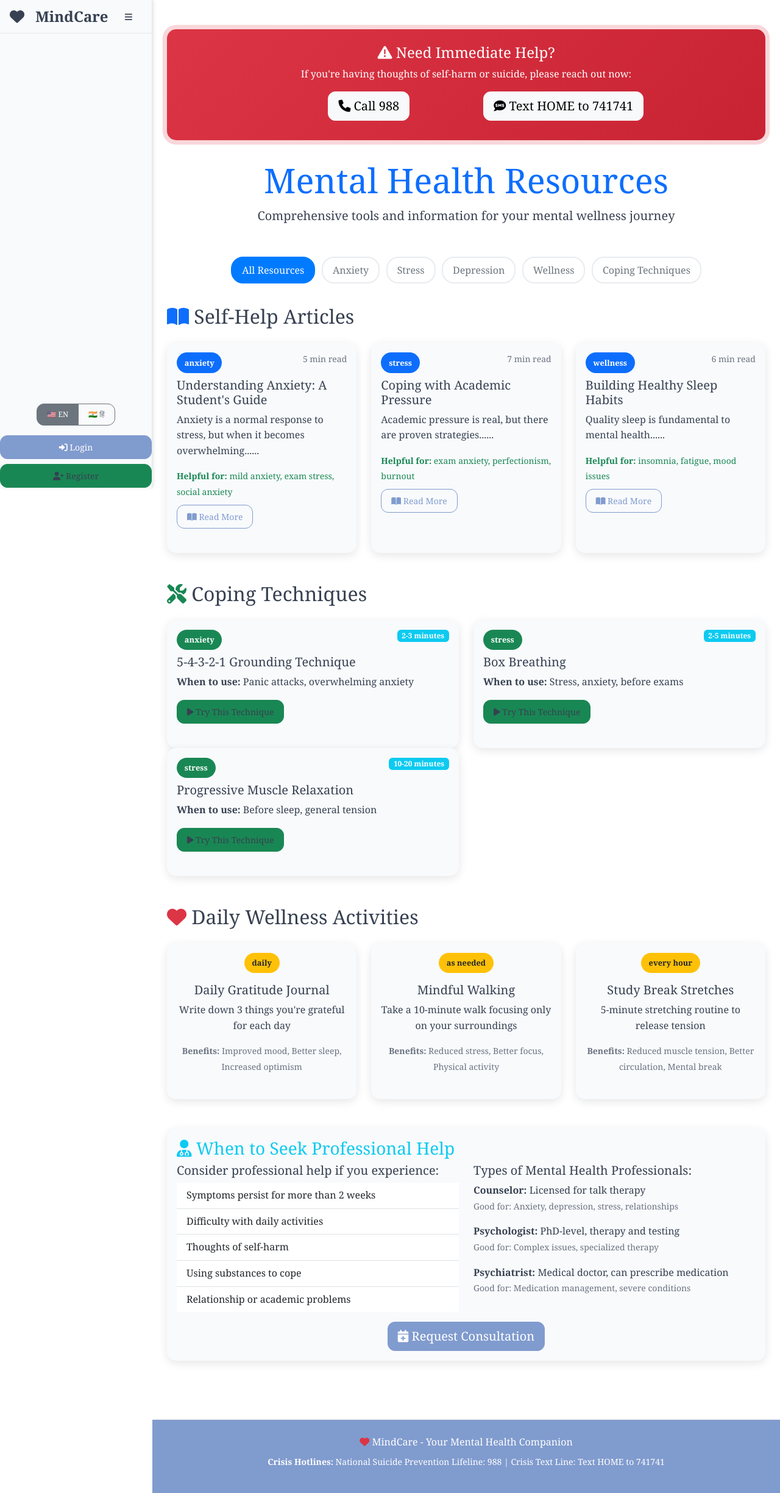
After one commit to SarangRao20/SIH-MentalHealth, a Flask app: template templates/resources.html in a window 1280 px wide. The commit adds this page. Shown: the whole page at 61% size. Run offline with Flask 3, Linux system fonts and the light colour scheme; the template is opened without the code that fills it, so the values that code supplies are empty; parts of the project's set-up code (start-up, migrations or seed data) failed here and were passed over.

Commit message:
added resources

```diff
--- a/routes.py
+++ b/routes.py
@@ -620,6 +620,12 @@ def submit_assessment():
         print(f"Debug: Error in submit_assessment: {e}")
         flash(f'Error processing assessment: {str(e)}', 'error')
         return redirect(url_for('assessments'))
+
+@app.route('/resources')
+@login_required
+def resources():
+    """Mental Health Resources page with coping strategies and self-help content"""
+    return render_template('resources.html')
 
 @app.route('/meditation')
 @login_required
--- a/templates/base.html
+++ b/templates/base.html
@@ -64,6 +64,12 @@
                 <a href="{{ url_for('meditation') }}">
                     <i class="fas fa-leaf icon"></i>
                     <span class="label">{{ _('Meditation') }}</span>
+                </a>
+            </li>
+            <li>
+                <a href="{{ url_for('resources') }}">
+                    <i class="fas fa-book-medical icon"></i>
+                    <span class="label">{{ _('Resources') }}</span>
                 </a>
             </li>
             <li>
--- /dev/null
+++ b/templates/resources.html
@@ -0,0 +1,357 @@
+{% extends "base.html" %}
+
+{% block title %}Mental Health Resources - MindCare{% endblock %}
+
+{% block extra_head %}
+<style>
+    .resource-card {
+        border: none;
+        border-radius: 15px;
+        box-shadow: 0 4px 15px rgba(0,0,0,0.1);
+        transition: transform 0.3s ease, box-shadow 0.3s ease;
+        margin-bottom: 1.5rem;
+    }
+
+    .resource-card:hover {
+        transform: translateY(-5px);
+        box-shadow: 0 8px 25px rgba(0,0,0,0.15);
+    }
+
+    .category-badge {
+        border-radius: 20px;
+        font-size: 0.8rem;
+        font-weight: 600;
+        padding: 0.4rem 0.8rem;
+    }
+
+    .crisis-alert {
+        background: linear-gradient(135deg, #dc3545, #c82333);
+        color: white;
+        border-radius: 15px;
+        padding: 1.5rem;
+        margin-bottom: 2rem;
+        animation: pulse 2s infinite;
+    }
+
+    @keyframes pulse {
+        0% { box-shadow: 0 0 0 0 rgba(220, 53, 69, 0.7); }
+        70% { box-shadow: 0 0 0 10px rgba(220, 53, 69, 0); }
+        100% { box-shadow: 0 0 0 0 rgba(220, 53, 69, 0); }
+    }
+
+    .technique-steps {
+        background: #f8f9fa;
+        border-radius: 10px;
+        padding: 1rem;
+        margin: 1rem 0;
+    }
+
+    .filter-buttons {
+        margin-bottom: 2rem;
+    }
+
+    .filter-btn {
+        border-radius: 20px;
+        margin: 0.2rem;
+        border: 2px solid #e9ecef;
+        background: white;
+        color: #6c757d;
+        transition: all 0.3s ease;
+    }
+
+    .filter-btn.active,
+    .filter-btn:hover {
+        background: #007bff;
+        color: white;
+        border-color: #007bff;
+    }
+</style>
+{% endblock %}
+
+{% block content %}
+<div class="container mt-4">
+    <!-- Crisis Support Alert -->
+    <div class="crisis-alert text-center">
+        <h4><i class="fas fa-exclamation-triangle"></i> Need Immediate Help?</h4>
+        <p class="mb-3">If you're having thoughts of self-harm or suicide, please reach out now:</p>
+        <div class="row justify-content-center">
+            <div class="col-md-4 mb-2">
+                <a href="tel:988" class="btn btn-light btn-lg">
+                    <i class="fas fa-phone"></i> Call 988
+                </a>
+            </div>
+            <div class="col-md-4 mb-2">
+                <a href="sms:741741&body=HOME" class="btn btn-light btn-lg">
+                    <i class="fas fa-sms"></i> Text HOME to 741741
+                </a>
+            </div>
+        </div>
+    </div>
+
+    <!-- Page Header -->
+    <div class="text-center mb-5">
+        <h1 class="display-4 text-primary">Mental Health Resources</h1>
+        <p class="lead">Comprehensive tools and information for your mental wellness journey</p>
+    </div>
+
+    <!-- Filter Buttons -->
+    <div class="filter-buttons text-center">
+        <button class="btn filter-btn active" data-filter="all">All Resources</button>
+        <button class="btn filter-btn" data-filter="anxiety">Anxiety</button>
+        <button class="btn filter-btn" data-filter="stress">Stress</button>
+        <button class="btn filter-btn" data-filter="depression">Depression</button>
+        <button class="btn filter-btn" data-filter="wellness">Wellness</button>
+        <button class="btn filter-btn" data-filter="techniques">Coping Techniques</button>
+    </div>
+
+    <!-- Self-Help Articles Section -->
+    <div class="row">
+        <div class="col-12">
+            <h2 class="mb-4"><i class="fas fa-book-open text-primary"></i> Self-Help Articles</h2>
+        </div>
+    </div>
+
+    <div class="row" id="articles-container">
+        <!-- Articles will be loaded dynamically -->
+    </div>
+
+    <!-- Coping Techniques Section -->
+    <div class="row mt-5">
+        <div class="col-12">
+            <h2 class="mb-4"><i class="fas fa-tools text-success"></i> Coping Techniques</h2>
+        </div>
+    </div>
+
+    <div class="row" id="techniques-container">
+        <!-- Techniques will be loaded dynamically -->
+    </div>
+
+    <!-- Wellness Activities Section -->
+    <div class="row mt-5">
+        <div class="col-12">
+            <h2 class="mb-4"><i class="fas fa-heart text-danger"></i> Daily Wellness Activities</h2>
+        </div>
+    </div>
+
+    <div class="row" id="wellness-container">
+        <!-- Activities will be loaded dynamically -->
+    </div>
+
+    <!-- Professional Help Guide -->
+    <div class="row mt-5">
+        <div class="col-12">
+            <div class="card resource-card">
+                <div class="card-body">
+                    <h3 class="card-title text-info"><i class="fas fa-user-md"></i> When to Seek Professional Help</h3>
+                    <div class="row">
+                        <div class="col-md-6">
+                            <h5>Consider professional help if you experience:</h5>
+                            <ul class="list-group list-group-flush">
+                                <li class="list-group-item">Symptoms persist for more than 2 weeks</li>
+                                <li class="list-group-item">Difficulty with daily activities</li>
+                                <li class="list-group-item">Thoughts of self-harm</li>
+                                <li class="list-group-item">Using substances to cope</li>
+                                <li class="list-group-item">Relationship or academic problems</li>
+                            </ul>
+                        </div>
+                        <div class="col-md-6">
+                            <h5>Types of Mental Health Professionals:</h5>
+                            <div class="mb-3">
+                                <strong>Counselor:</strong> Licensed for talk therapy<br>
+                                <small class="text-muted">Good for: Anxiety, depression, stress, relationships</small>
+                            </div>
+                            <div class="mb-3">
+                                <strong>Psychologist:</strong> PhD-level, therapy and testing<br>
+                                <small class="text-muted">Good for: Complex issues, specialized therapy</small>
+                            </div>
+                            <div class="mb-3">
+                                <strong>Psychiatrist:</strong> Medical doctor, can prescribe medication<br>
+                                <small class="text-muted">Good for: Medication management, severe conditions</small>
+                            </div>
+                        </div>
+                    </div>
+                    <div class="text-center mt-3">
+                        <a href="{{ url_for('consultation') }}" class="btn btn-primary btn-lg">
+                            <i class="fas fa-calendar-plus"></i> Request Consultation
+                        </a>
+                    </div>
+                </div>
+            </div>
+        </div>
+    </div>
+</div>
+
+<!-- Technique Modal -->
+<div class="modal fade" id="techniqueModal" tabindex="-1">
+    <div class="modal-dialog modal-lg">
+        <div class="modal-content">
+            <div class="modal-header">
+                <h5 class="modal-title" id="techniqueModalTitle"></h5>
+                <button type="button" class="btn-close" data-bs-dismiss="modal"></button>
+            </div>
+            <div class="modal-body" id="techniqueModalBody">
+                <!-- Technique details will be loaded here -->
+            </div>
+        </div>
+    </div>
+</div>
+{% endblock %}
+
+{% block extra_scripts %}
+<script>
+document.addEventListener('DOMContentLoaded', function() {
+    // Load resources from JSON file
+    fetch('/static/resources/mental_health_resources.json')
+        .then(response => response.json())
+        .then(data => {
+            loadArticles(data.self_help_articles);
+            loadTechniques(data.coping_strategies);
+            loadWellnessActivities(data.wellness_activities);
+        })
+        .catch(error => console.error('Error loading resources:', error));
+
+    // Filter functionality
+    document.querySelectorAll('.filter-btn').forEach(btn => {
+        btn.addEventListener('click', function() {
+            // Update active button
+            document.querySelectorAll('.filter-btn').forEach(b => b.classList.remove('active'));
+            this.classList.add('active');
+
+            const filter = this.dataset.filter;
+            filterResources(filter);
+        });
+    });
+});
+
+function loadArticles(articles) {
+    const container = document.getElementById('articles-container');
+    articles.forEach(article => {
+        const col = document.createElement('div');
+        col.className = 'col-md-6 col-lg-4 resource-item';
+        col.dataset.categories = article.tags.join(' ');
+
+        col.innerHTML = `
+            <div class="card resource-card h-100">
+                <div class="card-body">
+                    <div class="d-flex justify-content-between align-items-start mb-2">
+                        <span class="category-badge bg-primary text-white">${article.category}</span>
+                        <small class="text-muted">${article.duration}</small>
+                    </div>
+                    <h5 class="card-title">${article.title}</h5>
+                    <p class="card-text">${article.content.substring(0, 100)}...</p>
+                    <div class="mb-2">
+                        <small class="text-success"><strong>Helpful for:</strong> ${article.helpful_for.join(', ')}</small>
+                    </div>
+                    <button class="btn btn-outline-primary btn-sm" onclick="readArticle('${article.title}', '${article.content}')">
+                        <i class="fas fa-book-open"></i> Read More
+                    </button>
+                </div>
+            </div>
+        `;
+        container.appendChild(col);
+    });
+}
+
+function loadTechniques(techniques) {
+    const container = document.getElementById('techniques-container');
+    techniques.forEach(technique => {
+        const col = document.createElement('div');
+        col.className = 'col-md-6 resource-item';
+        col.dataset.categories = technique.category;
+
+        col.innerHTML = `
+            <div class="card resource-card h-100">
+                <div class="card-body">
+                    <div class="d-flex justify-content-between align-items-start mb-2">
+                        <span class="category-badge bg-success text-white">${technique.category}</span>
+                        <span class="badge bg-info">${technique.duration}</span>
+                    </div>
+                    <h5 class="card-title">${technique.title}</h5>
+                    <p class="card-text"><strong>When to use:</strong> ${technique.when_to_use}</p>
+                    <button class="btn btn-success btn-sm" onclick="showTechnique(${technique.id}, '${technique.title}', '${technique.steps.join('|')}', '${technique.duration}')">
+                        <i class="fas fa-play"></i> Try This Technique
+                    </button>
+                </div>
+            </div>
+        `;
+        container.appendChild(col);
+    });
+}
+
+function loadWellnessActivities(activities) {
+    const container = document.getElementById('wellness-container');
+    activities.forEach(activity => {
+        const col = document.createElement('div');
+        col.className = 'col-md-4 resource-item';
+        col.dataset.categories = activity.category;
+
+        col.innerHTML = `
+            <div class="card resource-card h-100">
+                <div class="card-body text-center">
+                    <span class="category-badge bg-warning text-dark mb-3 d-inline-block">${activity.frequency}</span>
+                    <h5 class="card-title">${activity.title}</h5>
+                    <p class="card-text">${activity.instructions}</p>
+                    <div class="mt-auto">
+                        <small class="text-muted"><strong>Benefits:</strong> ${activity.benefits.join(', ')}</small>
+                    </div>
+                </div>
+            </div>
+        `;
+        container.appendChild(col);
+    });
+}
+
+function filterResources(filter) {
+    const items = document.querySelectorAll('.resource-item');
+    items.forEach(item => {
+        if (filter === 'all') {
+            item.style.display = 'block';
+        } else {
+            const categories = item.dataset.categories.toLowerCase();
+            if (categories.includes(filter)) {
+                item.style.display = 'block';
+            } else {
+                item.style.display = 'none';
+            }
+        }
+    });
+}
+
+function showTechnique(id, title, stepsStr, duration) {
+    const steps = stepsStr.split('|');
+    const modal = document.getElementById('techniqueModal');
+    const modalTitle = document.getElementById('techniqueModalTitle');
+    const modalBody = document.getElementById('techniqueModalBody');
+
+    modalTitle.textContent = title;
+    modalBody.innerHTML = `
+        <div class="text-center mb-3">
+            <span class="badge bg-info fs-6">${duration}</span>
+        </div>
+        <div class="technique-steps">
+            <h6>Steps to follow:</h6>
+            <ol>
+                ${steps.map(step => `<li class="mb-2">${step}</li>`).join('')}
+            </ol>
+        </div>
+        <div class="text-center mt-4">
+            <button class="btn btn-success" onclick="startGuidedTechnique('${title}', '${stepsStr}')">
+                <i class="fas fa-play"></i> Start Guided Practice
+            </button>
+        </div>
+    `;
+
+    new bootstrap.Modal(modal).show();
+}
+
+function startGuidedTechnique(title, stepsStr) {
+    // This could integrate with your meditation system
+    alert(`Starting guided practice for: ${title}\n\nThis feature can be integrated with your existing meditation system!`);
+}
+
+function readArticle(title, content) {
+    // This could open a dedicated article reader
+    alert(`Opening article: ${title}\n\nThis can be expanded to show full articles with better formatting!`);
+}
+</script>
+{% endblock %}
```
Also changed, not shown: static/resources/mental_health_resources.json (added, +157 -0 lines), static/resources/mental_health_resources_hi.json (added, +144 -0 lines), static/audio/README_audio_resources.md (added).
